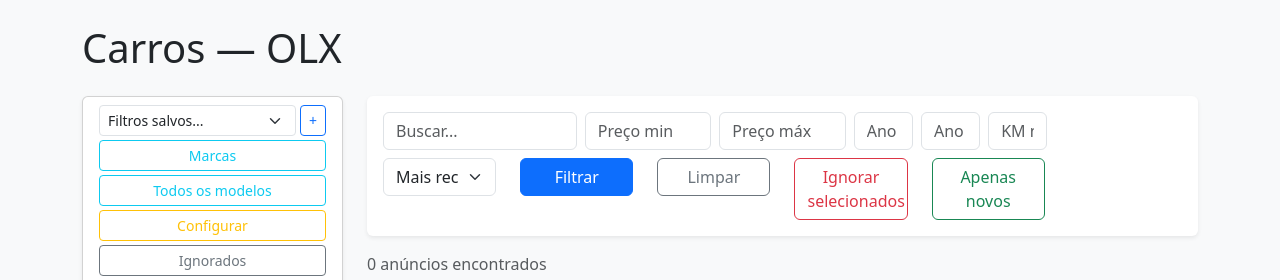
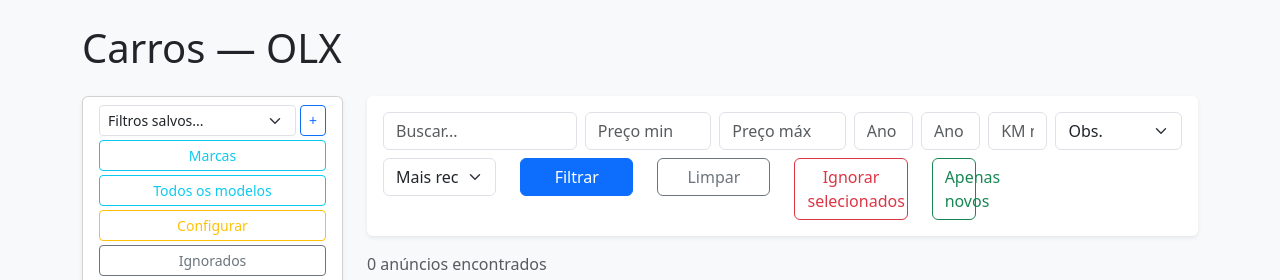
Before and after one commit to luizhj/buscador-carros, a Flask app: page / in a window 1280 px wide. Shown: the top 280 px of the page. Run offline with Flask 3, Linux system fonts and the light colour scheme; data that the repository does not hold is empty.

Commit message:
filtro obs

```diff
--- a/web/app.py
+++ b/web/app.py
@@ -91,6 +91,11 @@ def index():
             q_base = q_base.filter(CarListing.price >= p_min * CENTAVOS_PER_REAL)
         if p_max := _int_or_none(request.args.get("price_max")):
             q_base = q_base.filter(CarListing.price <= p_max * CENTAVOS_PER_REAL)
+        notes_filter = request.args.get("notes_filter", "")
+        if notes_filter == "with":
+            q_base = q_base.filter(CarListing.notes.isnot(None))
+        elif notes_filter == "without":
+            q_base = q_base.filter(CarListing.notes.is_(None))
 
         _ignored_sub = session.query(IgnoredListing.olx_id).filter(IgnoredListing.olx_id.isnot(None))
         _ignored_filter = ~CarListing.olx_id.in_(_ignored_sub)
--- a/web/templates/index.html
+++ b/web/templates/index.html
@@ -220,6 +220,13 @@
           <div class="col-md-1">
             <input name="km_max" class="form-control" placeholder="KM máx" value="{{ request.args.get('km_max', '') }}">
           </div>
+          <div class="col-md-2">
+            <select name="notes_filter" class="form-select">
+              <option value="">Obs.</option>
+              <option value="with" {% if request.args.get('notes_filter') == 'with' %}selected{% endif %}>Com obs.</option>
+              <option value="without" {% if request.args.get('notes_filter') == 'without' %}selected{% endif %}>Sem obs.</option>
+            </select>
+          </div>
         </div>
         <div class="row mt-2">
           <div class="col-md-2">
@@ -241,7 +248,7 @@
           <div class="col-md-2">
             <button type="button" id="ignore-selected" class="btn btn-outline-danger w-100">Ignorar selecionados</button>
           </div>
-          <div class="col-md-2">
+          <div class="col-md-1">
             <a href="{% if request.args.get('novos') %}/{% else %}?novos=1{% endif %}" class="btn btn-outline-success w-100">{% if request.args.get('novos') %}Todos{% else %}Apenas novos{% endif %}</a>
           </div>
         </div>
@@ -443,6 +450,7 @@ function onFilterSelect() {
 function loadFilter() {
   const id = document.getElementById('saved-filters').value;
   if (!id) return;
+  sessionStorage.setItem('scrollY', window.scrollY);
   fetch('/filters').then(r => r.json()).then(data => {
     const f = data.filters.find(f => f.id == id);
     if (f) window.location.href = '/?' + f.params;
@@ -494,6 +502,7 @@ document.getElementById('ignore-selected').onclick = async function() {
   const fd = new FormData();
   ids.forEach(id => fd.append('listing_id', id));
   await fetch('/ignore-batch', { method: 'POST', body: fd });
+  sessionStorage.setItem('scrollY', window.scrollY);
   window.location.reload();
 };
 function openEdit(btn) {
@@ -513,6 +522,7 @@ document.getElementById('editForm').onsubmit = async function(e) {
   const fd = new FormData(this);
   await fetch('/edit/' + id, { method: 'POST', body: fd });
   bootstrap.Modal.getInstance('#editModal').hide();
+  sessionStorage.setItem('scrollY', window.scrollY);
   window.location.reload();
 };
 document.querySelectorAll('.price-input').forEach(function(el) {
@@ -527,6 +537,21 @@ document.querySelector('form[method="GET"]').addEventListener('submit', function
     el.value = (el.value || '').replace(/\D/g, '');
   });
 });
+window.addEventListener('beforeunload', function() {
+  sessionStorage.setItem('scrollY', window.scrollY);
+});
+window.addEventListener('load', function() {
+  var sy = sessionStorage.getItem('scrollY');
+  if (sy) {
+    sessionStorage.removeItem('scrollY');
+    sy = parseInt(sy, 10);
+    var tries = 0;
+    var iv = setInterval(function() {
+      window.scrollTo(0, sy);
+      if (++tries > 30 || Math.abs(window.scrollY - sy) < 50) clearInterval(iv);
+    }, 100);
+  }
+});
 </script>
 </body>
 </html>
```
